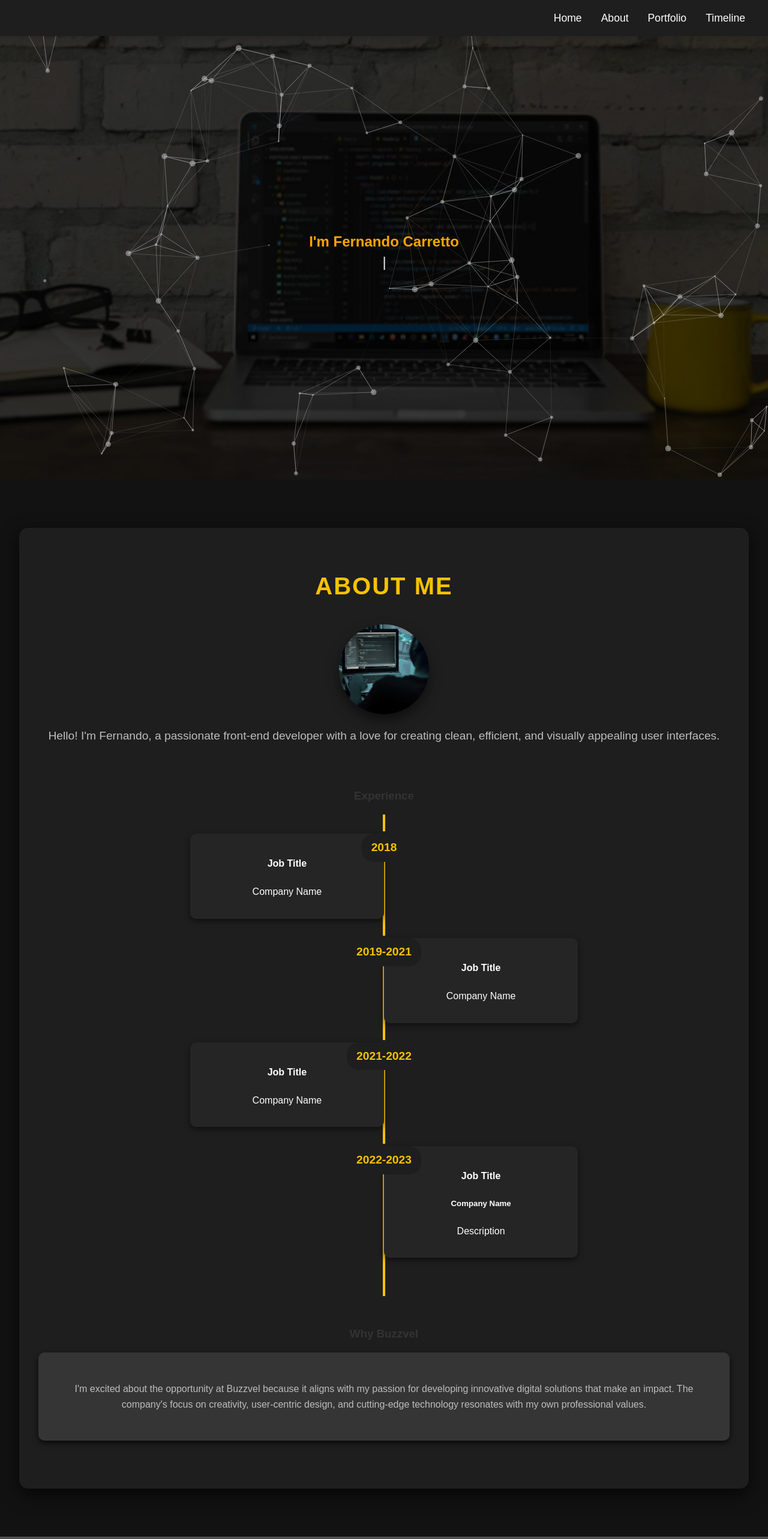
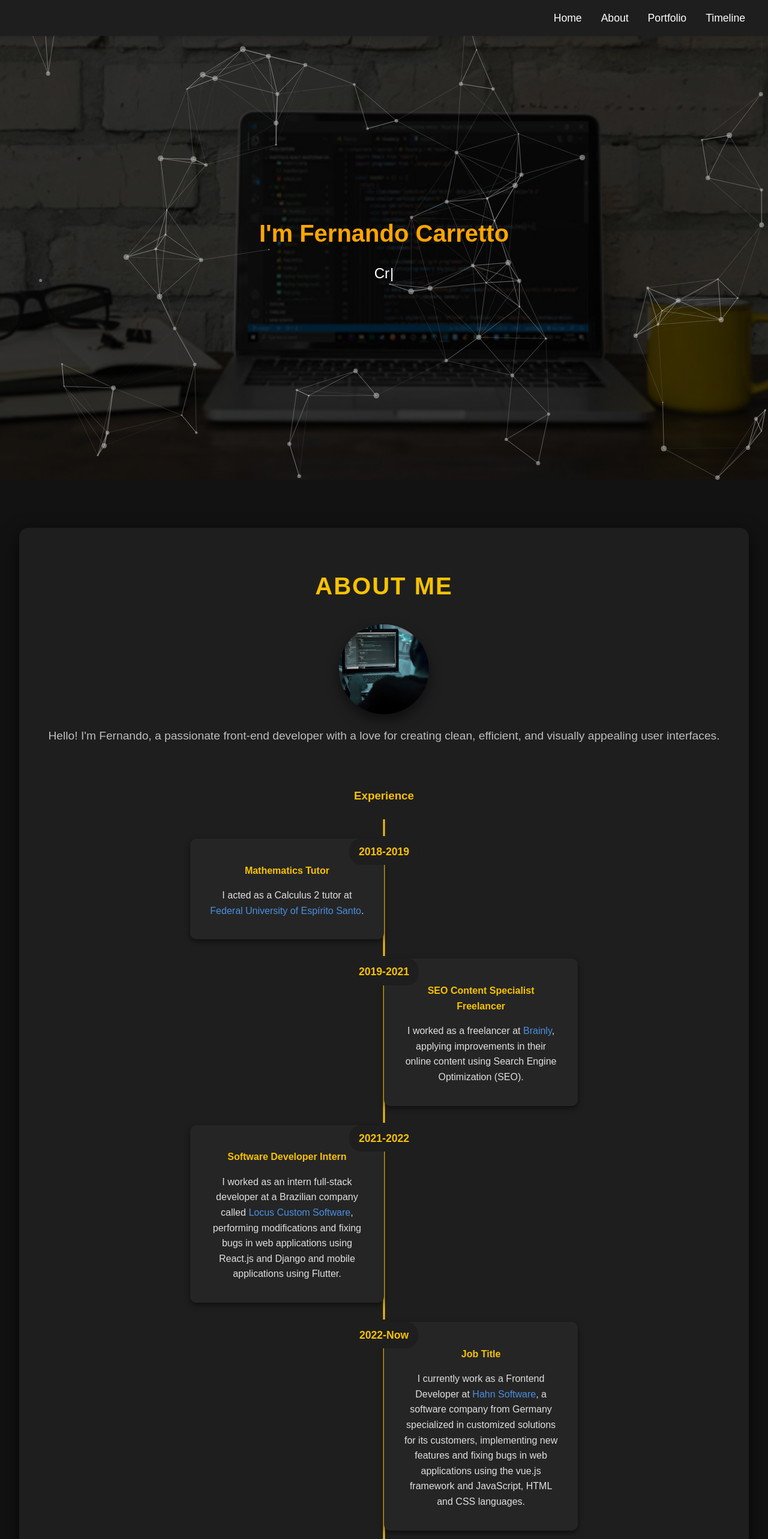
Before and after one commit to Fernando9200/buzzvel-website, a React (Create React App) app: page / in a window 1280 px wide. Shown: the top 2566 px of the page at 60% size. Built offline with nearby package versions, Linux system fonts and the light colour scheme.

Commit message:
Added new content and lading page is now mobile-friendly

```diff
--- a/src/components/About/About.css
+++ b/src/components/About/About.css
@@ -64,7 +64,9 @@
   }
 
   .experience-title {
-    opacity: 2 !important
+    opacity: 2 !important;
+    color: #f8c200;
+    margin-bottom: 1.5rem;
   }
 
   .chronology {
@@ -80,7 +82,7 @@
     top: 0;
     bottom: 0;
     left: 50%;
-    width: 4px;
+    width: 3px;
     background: #f8c200;
     transform: translateX(-50%);
   }
@@ -101,7 +103,7 @@
 
   .chronology-content {
     width: 45%;
-    padding: 1rem 2rem;
+    padding: 1.2rem 2rem;
     background: #252525;
     border-radius: 10px;
     box-shadow: 0 4px 10px rgba(0, 0, 0, 0.5);
@@ -110,10 +112,9 @@
 
   .chronology-date {
     position: absolute;
-    top: 0;
     left: 50%;
     transform: translateX(-50%);
-    font-size: 1.2rem;
+    font-size: 1.1rem;
     font-weight: bold;
     color: #f8c200;
     background: #1e1e1e;
@@ -128,12 +129,32 @@
     top: 0;
     left: 50%;
     transform: translateX(-50%);
-    width: 20px;
-    height: 20px;
+    width: 16px;
+    height: 16px;
     background: #f8c200;
     border-radius: 50%;
     box-shadow: 0 0 0 4px #1e1e1e;
     z-index: 1;
+  }
+
+  .chronology-content h4 {
+    color: #f8c200;
+    margin-bottom: 0.5rem;
+  }
+
+  .chronology-content p {
+    color: #e0e0e0;
+  }
+
+  .experience-link {
+    color: #4a90e2;
+    text-decoration: none;
+    transition: color 0.2s ease;
+  }
+
+  .experience-link:hover {
+    color: #64a6f3;
+    text-decoration: underline;
   }
 
   .why-buzzvel {
--- a/src/components/About/About.js
+++ b/src/components/About/About.js
@@ -22,32 +22,85 @@ function About() {
           <h3 className="experience-title">Experience</h3>
           <div className="chronology">
             <div className="chronology-item">
-              <div className="chronology-date">2018</div>
+              <div className="chronology-date">2018-2019</div>
               <div className="chronology-content">
-                <h4>Job Title</h4>
-                <p>Company Name</p>
+                <h4>Mathematics Tutor</h4>
+                <p
+            >
+              I acted as a Calculus 2 tutor at{" "}
+              <a
+                className="experience-link"
+                href="https://www.linkedin.com/school/univ-federal-do-espirito-santo/"
+                target="_blank"
+                rel="noreferrer"
+              >
+                Federal University of Espírito Santo
+              </a>
+              .
+            </p>
               </div>
             </div>
             <div className="chronology-item">
               <div className="chronology-date">2019-2021</div>
               <div className="chronology-content">
-                <h4>Job Title</h4>
-                <p>Company Name</p>
+                <h4>SEO Content Specialist Freelancer</h4>
+                <p
+            >
+              I worked as a freelancer at{" "}
+              <a
+                className="experience-link"
+                href="https://www.linkedin.com/company/brainly-com/"
+                target="_blank"
+                rel="noreferrer"
+              >
+                Brainly
+              </a>
+              , applying improvements in their online content using Search
+              Engine Optimization (SEO).
+            </p>
               </div>
             </div>
             <div className="chronology-item">
               <div className="chronology-date">2021-2022</div>
               <div className="chronology-content">
-                <h4>Job Title</h4>
-                <p>Company Name</p>
+                <h4>Software Developer Intern</h4>
+                <p
+            >
+              I worked as an intern full-stack developer at a Brazilian company
+              called{" "}
+              <a
+                className="experience-link"
+                href="https://www.linkedin.com/company/locus-custom-software/"
+                target="_blank"
+                rel="noreferrer"
+              >
+                Locus Custom Software
+              </a>
+              , performing modifications and fixing bugs in web applications
+              using React.js and Django and mobile applications using Flutter.
+            </p>
               </div>
             </div>
             <div className="chronology-item">
-              <div className="chronology-date">2022-2023</div>
+              <div className="chronology-date">2022-Now</div>
               <div className="chronology-content">
                 <h4>Job Title</h4>
-                <h5>Company Name</h5>
-                <p>Description</p>
+                <p
+            >
+              I currently work as a Frontend Developer at{" "}
+              <a
+                className="experience-link"
+                href="https://www.linkedin.com/company/hahn-softwareentwicklung/mycompany/"
+                target="_blank"
+                rel="noreferrer"
+              >
+                Hahn Software
+              </a>
+              , a software company from Germany specialized in customized
+              solutions for its customers, implementing new features and fixing
+              bugs in web applications using the vue.js framework and
+              JavaScript, HTML and CSS languages.
+            </p>
               </div>
             </div>
           </div>
--- a/src/components/Landing/Landing.css
+++ b/src/components/Landing/Landing.css
@@ -1,5 +1,12 @@
+body, html {
+  margin: 0;
+  padding: 0;
+  overflow-x: hidden;
+}
+
 .landing {
-    height: 100vh;
+  min-height: 100vh;
+  width: 100vw;
   display: flex;
   justify-content: center;
   align-items: center;
@@ -9,7 +16,7 @@
   position: relative;
   overflow: hidden;
   animation: fadeIn 2s ease-in-out forwards;
-    z-index: -1;
+  z-index: 0;
 }
 
 .landing::before {
@@ -30,29 +37,32 @@
   position: relative;
   opacity: 0;
   animation: slideUp 1s ease-out 0.5s forwards;
+  padding: 1rem;
+  width: 100%;
 }
 
 .fade-in {
   opacity: 0.5;
   color: orange;
-    transform: translateY(20px); /* Optional: Adds a slight upward motion */
+  transform: translateY(20px);
   animation: fadeIn 2s ease-in-out forwards;
+  font-size: clamp(1.5rem, 5vw, 2.5rem);
 }
 
 @keyframes fadeIn {
   0% {
     opacity: 0;
-      transform: translateY(20px); /* Matches the initial state */
+    transform: translateY(20px);
   }
   100% {
     opacity: 1;
-      transform: translateY(0); /* Ends at the original position */
+    transform: translateY(0);
   }
 }
 
 .typewriter {
   margin-top: 1rem;
-    font-size: 1.5rem;
+  font-size: clamp(1rem, 3vw, 1.5rem);
   font-weight: 300;
 }
 
@@ -60,14 +70,9 @@
   position: absolute;
   top: 0;
   left: 0;
-    width: 100%;
-    height: 100%;
+  width: 100vw;
+  height: 100vh;
   z-index: -1;
-  }
-
-  @keyframes fadeIn {
-    from { opacity: 0; }
-    to { opacity: 1; }
 }
 
 @keyframes slideUp {
@@ -80,3 +85,9 @@
     transform: translateY(0);
   }
 }
+
+@media (max-width: 768px) {
+  .landing-content {
+    width: 90%;
+  }
+}
--- a/src/components/Landing/Landing.js
+++ b/src/components/Landing/Landing.js
@@ -1,13 +1,98 @@
-import React, { useCallback } from 'react';
+import React, { useCallback, useEffect, useState } from 'react';
 import Particles from "react-particles";
 import { loadSlim } from "tsparticles-slim";
 import Typewriter from 'typewriter-effect';
 import './Landing.css';
 
 function Landing() {
+  const [particlesKey, setParticlesKey] = useState(Date.now());
+
   const particlesInit = useCallback(async engine => {
     await loadSlim(engine);
   }, []);
+
+  useEffect(() => {
+    const handleResize = () => {
+      setParticlesKey(Date.now());
+    };
+
+    window.addEventListener('resize', handleResize);
+    return () => window.removeEventListener('resize', handleResize);
+  }, []);
+
+  const getParticlesConfig = () => {
+    const isMobile = window.innerWidth <= 768;
+    return {
+      fullScreen: { enable: false },
+      background: {
+        color: {
+          value: "transparent",
+        },
+      },
+      fpsLimit: 60,
+      interactivity: {
+        events: {
+          onClick: {
+            enable: false,
+            mode: "push",
+          },
+          onHover: {
+            enable: !isMobile,
+            mode: "repulse",
+          },
+          resize: true,
+        },
+        modes: {
+          push: {
+            quantity: 4,
+          },
+          repulse: {
+            distance: isMobile ? 100 : 175,
+            duration: 0.4,
+          },
+        },
+      },
+      particles: {
+        color: {
+          value: "#ffffff",
+        },
+        links: {
+          color: "#ffffff",
+          distance: isMobile ? 100 : 150,
+          enable: true,
+          opacity: 0.5,
+          width: 1,
+        },
+        move: {
+          direction: "none",
+          enable: true,
+          outModes: {
+            default: "bounce",
+          },
+          random: false,
+          speed: isMobile ? 1 : 2,
+          straight: false,
+        },
+        number: {
+          density: {
+            enable: true,
+            area: isMobile ? 600 : 800,
+          },
+          value: isMobile ? 40 : 80,
+        },
+        opacity: {
+          value: 0.5,
+        },
+        shape: {
+          type: "circle",
+        },
+        size: {
+          value: { min: 1, max: isMobile ? 3 : 5 },
+        },
+      },
+      detectRetina: true,
+    };
+  };
 
   return (
     <div className="landing">
@@ -25,77 +110,10 @@ function Landing() {
         </div>
       </div>
       <Particles
+        key={particlesKey}
         id="tsparticles"
         init={particlesInit}
-        options={{
-          background: {
-            color: {
-              value: "transparent",
-            },
-          },
-          fpsLimit: 120,
-          interactivity: {
-            events: {
-              onClick: {
-                enable: false,
-                mode: "push",
-              },
-              onHover: {
-                enable: true,
-                mode: "repulse",
-              },
-              resize: true,
-            },
-            modes: {
-              push: {
-                quantity: 4,
-              },
-              repulse: {
-                distance: 175,
-                duration: 0.4,
-              },
-            },
-          },
-          particles: {
-            color: {
-              value: "#ffffff",
-            },
-            links: {
-              color: "#ffffff",
-              distance: 150,
-              enable: true,
-              opacity: 0.5,
-              width: 1,
-            },
-            move: {
-              direction: "none",
-              enable: true,
-              outModes: {
-                default: "bounce",
-              },
-              random: false,
-              speed: 2,
-              straight: false,
-            },
-            number: {
-              density: {
-                enable: true,
-                area: 800,
-              },
-              value: 80,
-            },
-            opacity: {
-              value: 0.5,
-            },
-            shape: {
-              type: "circle",
-            },
-            size: {
-              value: { min: 1, max: 5 },
-            },
-          },
-          detectRetina: true,
-        }}
+        options={getParticlesConfig()}
       />
     </div>
   );
--- a/src/components/Portfolio/Portfolio.css
+++ b/src/components/Portfolio/Portfolio.css
@@ -4,6 +4,7 @@
     color: #fff;
     font-family: 'Poppins', sans-serif;
     text-align: center;
+    height: 700px;
   }
 
   .portfolio h2 {
@@ -92,7 +93,7 @@
   .portfolio-item h3 {
     font-size: 1rem;
     color: #f8c200;
-    margin-bottom: 0.5rem;
+    margin-bottom: -0.5rem;
   }
 
   .portfolio-item p {
--- a/src/components/Portfolio/Portfolio.js
+++ b/src/components/Portfolio/Portfolio.js
@@ -27,24 +27,32 @@ function Portfolio() {
       <div className="portfolio-slider">
         <Slider {...settings}>
           <div className="portfolio-item">
-            <img src={traquinices} alt="Project 2" />
-            <h3>Project 2</h3>
-            <p>A brief description of Project 2, highlighting key features and technologies used.</p>
+            <a href="https://buzzvel.com/portfolio/traquinices" target="_blank" rel="noreferrer">
+            <img src={traquinices} alt="Traquinices" />
+            </a>
+            <h3>Traquinices</h3>
+            <p>Traquinices is a company that specializes in the distribution of premium Childcare products.</p>
           </div>
           <div className="portfolio-item">
-            <img src={dbs} alt="Project 2" />
-            <h3>Project 2</h3>
-            <p>A brief description of Project 2, highlighting key features and technologies used.</p>
+            <a href="https://buzzvel.com/portfolio/dbs" target="_blank" rel="noreferrer">
+            <img src={dbs} alt="DBS" />
+            </a>
+            <h3>DBS</h3>
+            <p>This platform and APP allows primary users to track medical tests.</p>
           </div>
           <div className="portfolio-item">
-            <img src={misscan} alt="Project 2" />
-            <h3>Project 2</h3>
-            <p>A brief description of Project 2, highlighting key features and technologies used.</p>
+            <a href="https://buzzvel.com/portfolio/miss-can" target="_blank" rel="noreferrer">
+            <img src={misscan} alt="Miss Can" />
+            </a>
+            <h3>Miss Can</h3>
+            <p>Canned food produced in Portugal, with Portuguese fish and artisanal.</p>
           </div>
           <div className="portfolio-item">
-            <img src={thinkferidas} alt="Project 2" />
-            <h3>Project 2</h3>
-            <p>A brief description of Project 2, highlighting key features and technologies used.</p>
+            <a href="https://buzzvel.com/portfolio/thinkferidas" target="_blank" rel="noreferrer">
+            <img src={thinkferidas} alt="ThinkFeridas" />
+            </a>
+            <h3>ThinkFeridas</h3>
+            <p>This is an application to help health professionals for treating complex wounds.</p>
           </div>
         </Slider>
       </div>
--- a/src/components/Timeline/Timeline.css
+++ b/src/components/Timeline/Timeline.css
@@ -1,6 +1,6 @@
 .timeline-container {
-    margin-top: 200px; /* Moves the entire timeline down */
-    margin-bottom: 100px;
+    margin-top: 300px; /* Moves the entire timeline down */
+    margin-bottom: 180px;
   }
 
   .timeline {
@@ -37,6 +37,7 @@
   .timeline-entries {
     position: relative;
     height: 100px;
+    width: 1500px;
   }
 
   .entry {
@@ -44,17 +45,25 @@
     width: 18%;
   }
 
-  .entry-top {
-    top: -190px; /* Adjusted top position */
+  #entry-top-year1 {
+    top: -250px; /* Adjusted top position */
   }
 
-  .entry-bottom {
-    bottom: -40px; /* Adjusted bottom position */
+  #entry-bottom-year2 {
+    bottom: -120px; /* Adjusted bottom position */
+  }
+
+  #entry-top-year3 {
+    top: -320px; /* Adjusted top position */
+  }
+
+  #entry-bottom-year4 {
+    bottom: -150px; /* Adjusted bottom position */
   }
 
   .entry-content {
     background-color: white;
-    padding: 15px;
+    padding: 5px;
     border-radius: 5px;
     box-shadow: 0 2px 5px rgba(0, 0, 0, 0.5);
   }
--- a/src/components/Timeline/Timeline.js
+++ b/src/components/Timeline/Timeline.js
@@ -6,41 +6,34 @@ function Timeline() {
     <div className="timeline-container">
       <div className="timeline">
         <div className="timeline-bar">
-          <div className="year">2011</div>
-          <div className="year">2012</div>
-          <div className="year">2013</div>
-          <div className="year">2014</div>
-          <div className="year">2015</div>
+          <div className="year">2024</div>
+          <div className="year">2026</div>
+          <div className="year">2028</div>
+          <div className="year">2030+</div>
         </div>
         <div className="timeline-entries">
-          <div className="entry entry-top" style={{ left: '-7%' }}>
+          <div id="entry-top-year1" className="entry" style={{ left: '-7.5%' }}>
             <div className="entry-content">
-              <h3>Company Name</h3>
-              <p>Country Name</p>
+              <h3>Year 1: Laying the Groundwork</h3>
+              <p>I’ll get familiar with Buzzvel’s tools and workflows while contributing to key projects alongside my team.</p>
             </div>
           </div>
-          <div className="entry entry-bottom" style={{ left: '17%' }}>
+          <div id="entry-bottom-year2" className="entry entry-bottom" style={{ left: '13.5%' }}>
             <div className="entry-content">
-              <h3>Company Name</h3>
-              <p>Country Name</p>
+              <h3>Year 2-3: Taking Ownership</h3>
+              <p>I’ll start leading small to mid-sized projects and continue sharpen my skills in Buzzvel’s stacks. I’ll also start mentoring newer team members, sharing my knowledge.</p>
             </div>
           </div>
-          <div className="entry entry-top" style={{ left: '41%' }}>
+          <div id="entry-top-year3" className="entry entry-top" style={{ left: '34.5%' }}>
             <div className="entry-content">
-              <h3>Company Name</h3>
-              <p>Country Name</p>
+              <h3>Year 4-5: Stepping into Leadership</h3>
+              <p>I aim to step into a leadership or senior developer role, where I can have a greater impact on our projects. My goal is to keep learning and bring fresh ideas to the team, continuously improving our work.</p>
             </div>
           </div>
-          <div className="entry entry-bottom" style={{ left: '65%' }}>
+          <div id="entry-bottom-year4" className="entry entry-bottom" style={{ left: '56%' }}>
             <div className="entry-content">
-              <h3>Company Name</h3>
-              <p>Country Name</p>
-            </div>
-          </div>
-          <div className="entry entry-top" style={{ left: '89%' }}>
-            <div className="entry-content">
-              <h3>Company Name</h3>
-              <p>Country Name</p>
+              <h3>Year 6 and Beyond: Growing Further</h3>
+              <p>I envision a strategic role where I shape Buzzvel’s technology and drive long-term growth. I’ll keep learning, mentoring, and leading initiatives that push our boundaries.</p>
             </div>
           </div>
         </div>
```
Lines whose indentation alone changed are shown as unchanged.
